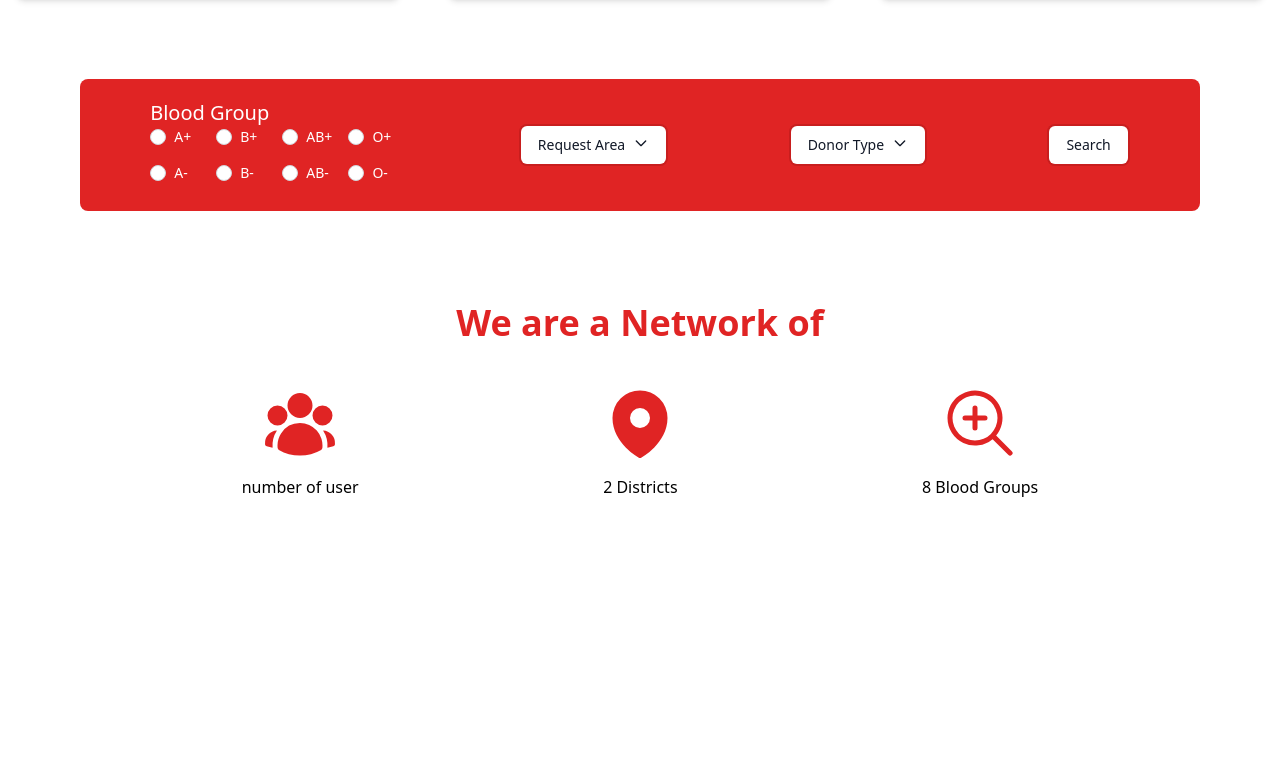
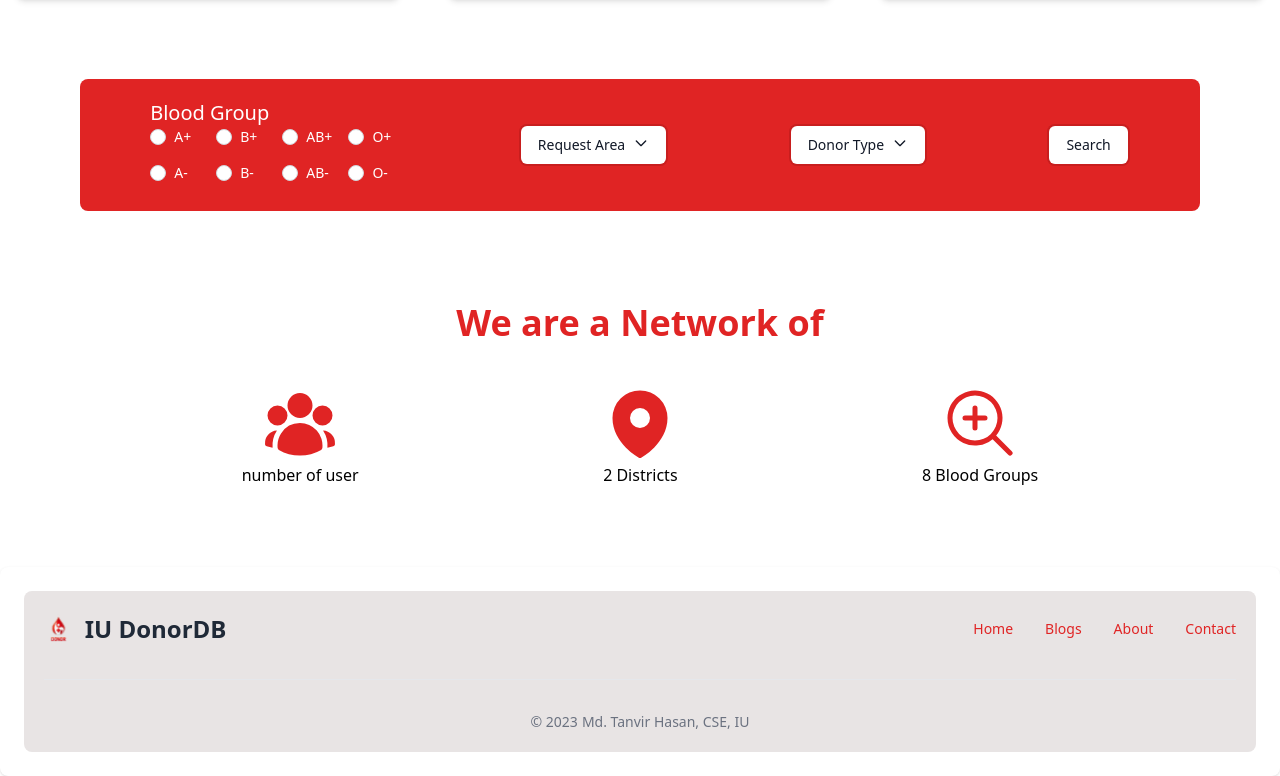
Before and after one commit to T-H-Badhon/IU-BloodDonorDB-Client, a React (Vite) app: page / in a window 1280 px wide. Shown: the part 875-1651 px from the top of the page. Before the commit the page ends 1454 px from the top, so only its background shows below. Built offline with nearby package versions, Linux system fonts and the light colour scheme.

Commit message:
footer added

```diff
--- /dev/null
+++ b/src/components/BDFooter.jsx
@@ -0,0 +1,33 @@
+import React from 'react';
+
+import { Footer } from 'flowbite-react';
+import logo from '../assets/logo-removebg-preview.png'
+
+const BDFooter = () => {
+    return (
+        <div>
+            <Footer container>
+                <div className="w-full text-center bg-[#E8E4E4] p-5 rounded-lg text-white ">
+                    <div className="w-full justify-between sm:flex sm:items-center sm:justify-between ">
+                        <Footer.Brand className="mr-3 h-9 sm:h-9 text-red-600"
+                            href="https://flowbite.com"
+                            src={logo}
+                            alt="Flowbite Logo"
+                            name="IU DonorDB"
+                        />
+                        <Footer.LinkGroup>
+                            <Footer.Link className='text-red-600 m-2' href="#">Home</Footer.Link>
+                            <Footer.Link className='text-red-600 m-2' href="#">Blogs</Footer.Link>
+                            <Footer.Link className='text-red-600 m-2' href="#">About</Footer.Link>
+                            <Footer.Link className='text-red-600 m-2' href="#">Contact</Footer.Link>
+                        </Footer.LinkGroup>
+                    </div>
+                    <Footer.Divider />
+                    <Footer.Copyright href="#" by="Md. Tanvir Hasan, CSE, IU" year={2023} />
+                </div>
+            </Footer>
+        </div>
+    );
+};
+
+export default BDFooter;
--- a/src/components/Network.jsx
+++ b/src/components/Network.jsx
@@ -6,15 +6,15 @@ const Network = () => {
         <div className='container mx-auto my-20'>
             <h1 className='text-xl md:text-4xl text-red-600 font-bold text-center mb-10' >We are a Network of</h1>
             <div className='flex flex-col md:flex-row justify-evenly items-center'>
-                <div className='flex flex-col space-y-3 justify-center items-center'>
+                <div className='flex flex-col justify-center items-center'>
                     <UserGroupIcon className='text-red-600 h-20 w-20'></UserGroupIcon>
                     <h1>number of user</h1>
                 </div>
-                <div className='flex flex-col space-y-3 justify-center items-center'>
+                <div className='flex flex-col justify-center items-center'>
                     <MapPinIcon className='text-red-600 h-20 w-20'></MapPinIcon>
                     <h1>2 Districts</h1>
                 </div>
-                <div className='flex flex-col space-y-3 justify-center items-center'>
+                <div className='flex flex-col justify-center items-center'>
                     <MagnifyingGlassPlusIcon className='text-red-600 h-20 w-20'></MagnifyingGlassPlusIcon>
                     <h1>8 Blood Groups</h1>
                 </div>
--- a/src/pages/Home.jsx
+++ b/src/pages/Home.jsx
@@ -4,6 +4,7 @@ import SliderComp from '../components/SliderComp';
 import WhyWhoBlock from '../components/WhyWhoBlock';
 import DonorSearch from '../components/DonorSearch';
 import Network from '../components/Network';
+import BDFooter from '../components/BDFooter';
 
 
 const Home = () => {
@@ -14,6 +15,7 @@ const Home = () => {
             <WhyWhoBlock></WhyWhoBlock>
             <DonorSearch></DonorSearch>
             <Network></Network>
+            <BDFooter></BDFooter>
         </div>
     );
 };
```
